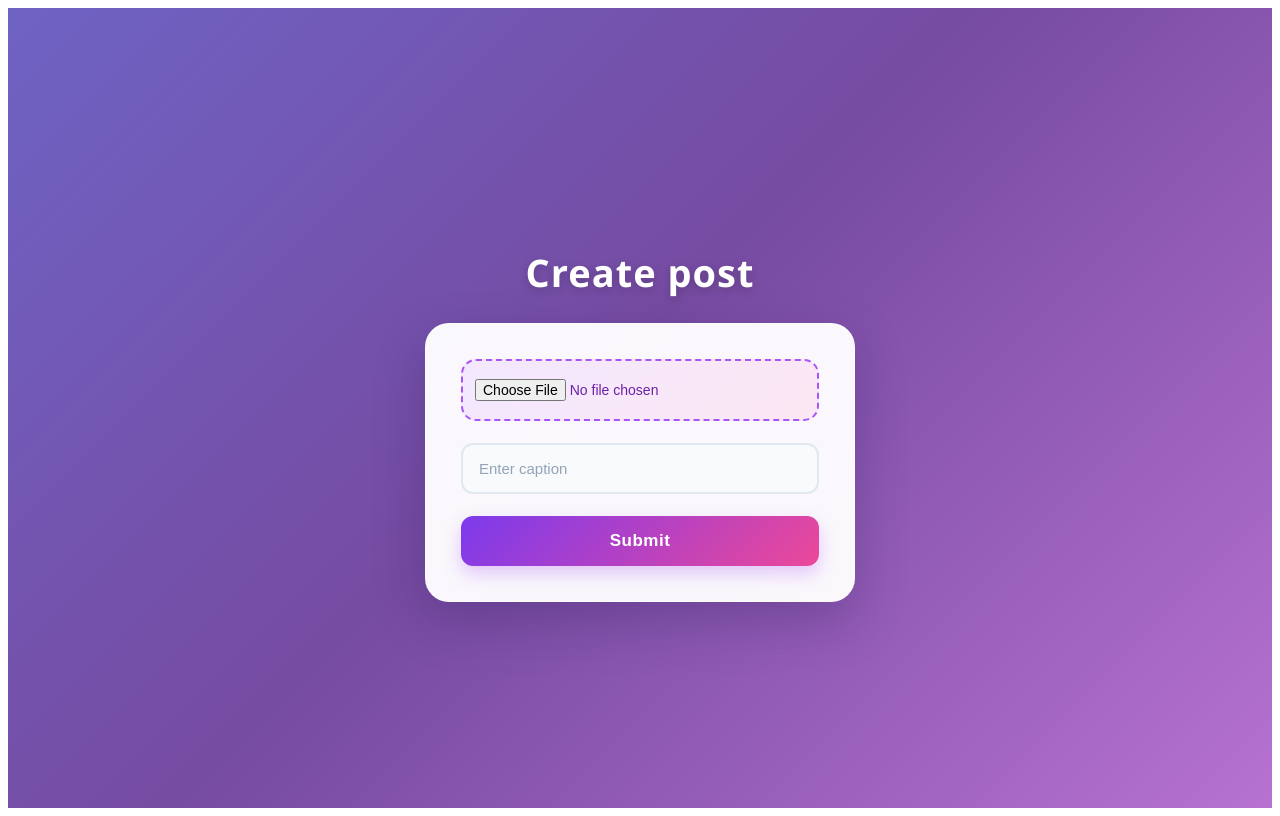
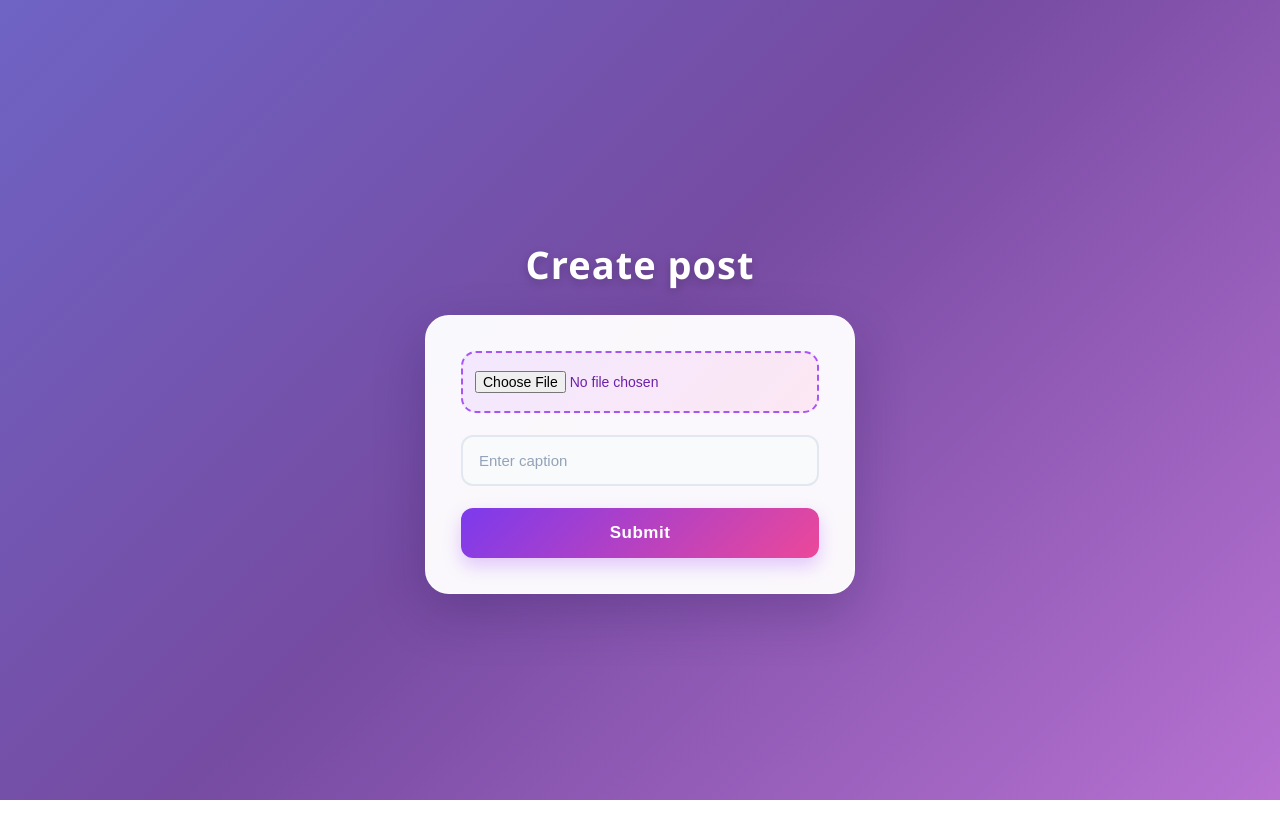
Before and after one commit to Maheshthakur7666/social-feed-website, a React app in the folder frontend/: page / in a window 1280 px wide. Built offline with nearby package versions, Linux system fonts and the light colour scheme; the HTML template or start-up script is replaced by a standard one.

Commit message:
Fix frontend production build

```diff
--- /dev/null
+++ b/frontend/src/App.css
@@ -0,0 +1,8 @@
+* {
+  box-sizing: border-box;
+}
+
+body {
+  margin: 0;
+  font-family: Arial, sans-serif;
+}
--- a/frontend/src/App.jsx
+++ b/frontend/src/App.jsx
@@ -1,4 +1,5 @@
 import React from 'react';
+import './App.css';
 import { BrowserRouter as Router, Routes, Route } from 'react-router-dom';
 import CreatePost from './pages/CreatePost.jsx';
 import Feed from './pages/Feed.jsx';
```
Also changed, not shown: frontend/src/index.css (+1 -1 lines).
